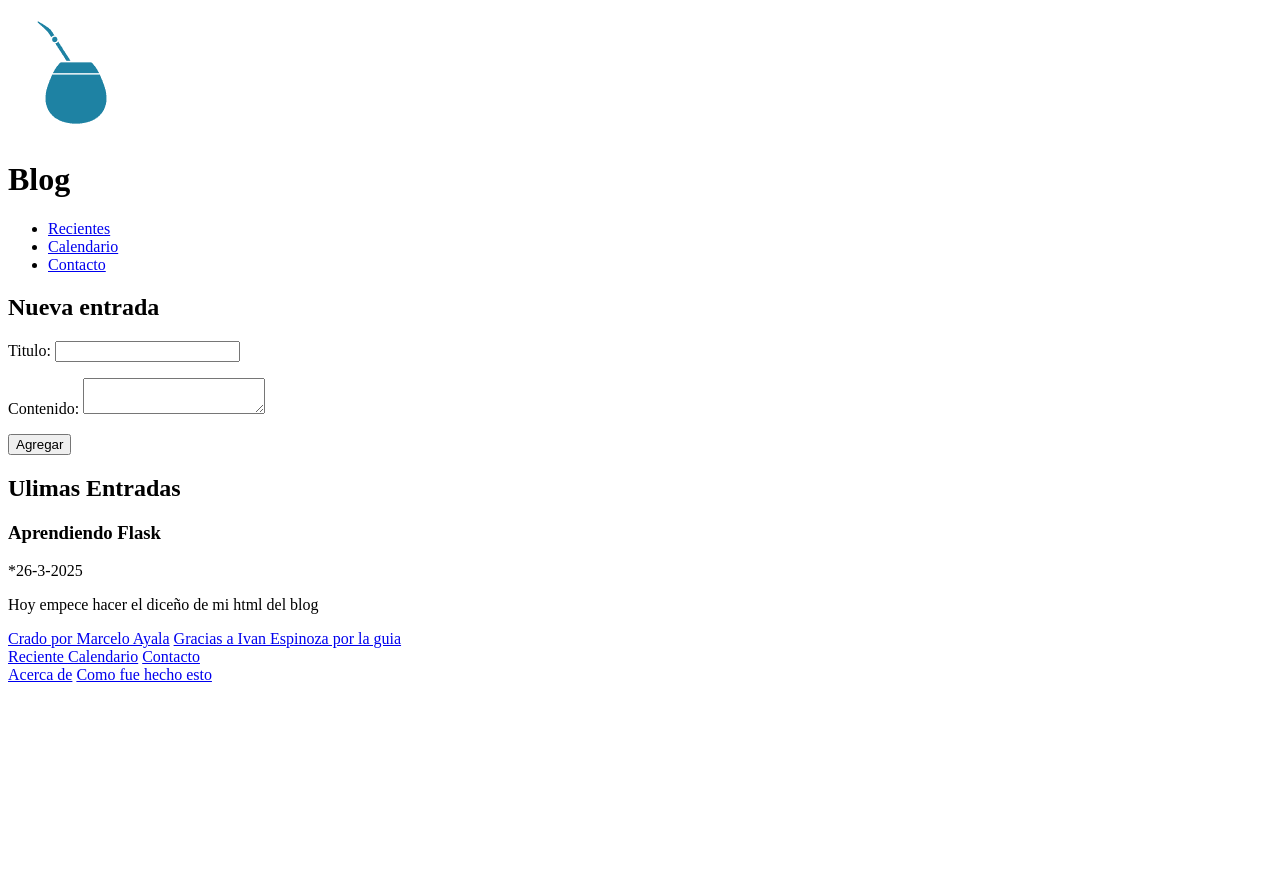
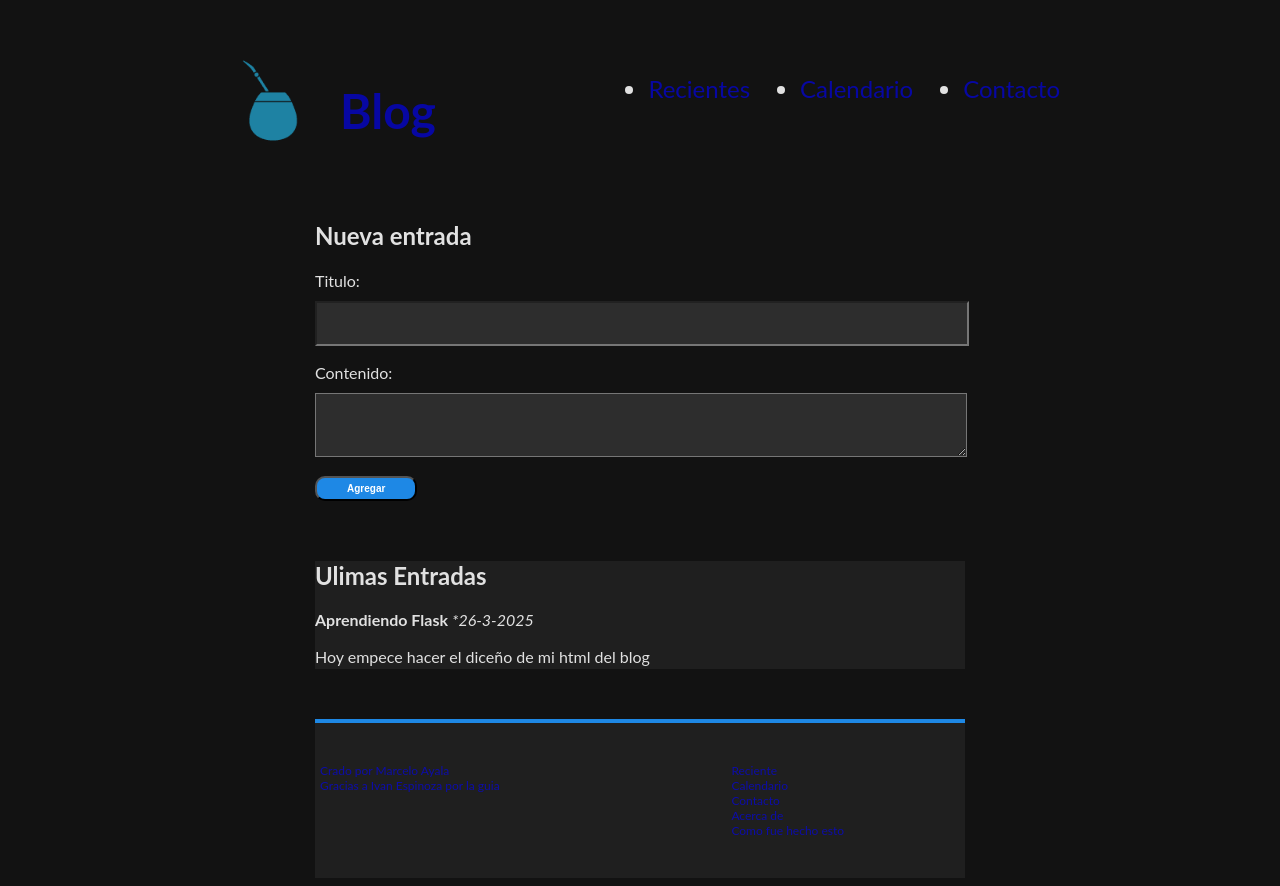
Before and after one commit to Argchacal/Blog_Flask, a Python web app: template templates/index.html in a window 1280 px wide. Before the commit the page ends 682 px from the top, so only its background shows below. Run offline with Jinja, Linux system fonts and the light colour scheme; the template is opened without the code that fills it, so the values that code supplies are empty.

Commit message:
realice el css

```diff
--- a/static/css/style.css
+++ b/static/css/style.css
@@ -0,0 +1,147 @@
+html {
+    font-family: lato, sans-serif;
+}
+
+body{
+    background-color: #121212;
+    color: #e1e1e1;
+}
+
+a {
+    color: rgba(0, 0, 255, 0.61);
+    text-decoration: none;
+}
+
+a:hover {
+    text-decoration: underline;/* esto hace que cuando pase el mause por el enlace se subrraye*/
+}
+
+.barra{
+    max-width: 840px;
+    margin: 50px auto;
+    padding: 0 20px;
+    display: flex;
+    flex-direction: row;
+    justify-content: space-between;
+    font-size: 24px;
+}
+
+.logo_barra{
+    display: flex;
+    color: rgba(0, 0, 255, 0.61);
+    font-weight: bold;/* negrita*/
+}
+
+.logo_barra img {
+    width: 100px;
+    height: 100px;
+    margin-right: 20px;
+}
+
+.barra_navegacion {
+    display: flex;
+    flex-direction: row;
+}
+
+.barra_navegacion_item {
+    margin-left: 50px;
+}
+
+.main {
+    max-width: 650px;
+    margin: 0 auto;
+    padding: 0 20px;
+}
+
+.form {
+    width: 100%;
+}
+
+.form_label {
+    display: block;
+    margin-bottom: 10px;
+    padding: 1px 0px;
+}
+
+.title, .form_texarea {
+    width: 650px;
+    font-size: 18px;
+    padding:  10px 0px;/* esto cambia el espacio entre la texto y el siguiente*/
+    background-color: #2d2d2d;
+
+}
+
+.form_texarea {
+    max-width: 650px;
+}
+.form_submit {
+    background-color: #1e88e5;
+    color: #fff;
+    font-size: 10px;
+    font-weight: bold;
+    padding: 5px 30px;
+    border-radius: 10px;
+    margin-bottom: 10px;
+
+}
+.form_submit:hover {/* se usa_hover para cuando pasa el mause por arriba*/
+    background-color: #1565c0;/*se oscurece el botom*/
+}
+
+.entrada{
+    background-color: #1f1f1f;
+    margin-top: 50px;
+}
+
+.entrada_titulo {
+    display: inline;
+    font-size: 16px;
+}
+
+.entrada_dato {
+    color: "1e88e5";
+    font-style: italic;
+}
+
+.entrada_contenido {
+    font-size: 16px;
+    line-height: 150%;
+}
+
+.footer {
+    background-color: #1f1f1f;
+    padding: 40px 0;
+    margin-top: 50px;
+    border-top: 4px solid #1e88e5;
+    font-size: 12px;
+
+}
+.footer_contenido {
+    max-width:  640px;
+    margin: 0 auto;
+    display: flex;
+    flex-direction:  row;
+}
+
+.footer .derecha {
+    flex-grow: 2;
+    display: flex;
+    flex-direction: column;
+}
+
+.footer .isquierda {
+    flex-grow: 1;
+    display: flex;
+    flex-direction: column;
+}
+
+.footer_columna {
+    display: flex;
+    flex-direction: column;
+    margin-left: 0px;
+}
+
+.footer_item {
+    margin-bottom: 5px;
+    text-decoration: none;
+}
--- a/templates/index.html
+++ b/templates/index.html
@@ -7,20 +7,20 @@
     <link rel="stylesheet" href="../static/css/style.css">
 </head>
 <body>
-    <head class="barra">
+    <header class="barra">
         <div class="logo_barra">
             <img src="../static/css/pymateando-favicon-color.png" alt="Logo">
             <h1 class="titulo_encabezado">Blog</h1>
         </div>
         <nav>
-            <ul>
+            <ul class="barra_navegacion">
                 <li class="barra_navegacion_item" href = "#" ><a href="#" class="barra_navegacion_link">Recientes</a></li>
                 <li class="barra_navegacion_item" href = "#" ><a href="#" class="barra_navegacion_link">Calendario</a></li>
                 <li class="barra_navegacion_item" href = "#" ><a href="#" class="barra_navegacion_link">Contacto</a></li>
 
         </nav>
 
-    </head>
+    </header>
     <main class="main">
             <section>
                 <h2>Nueva entrada</h2>
@@ -41,7 +41,7 @@
                 <article>
                     <div>
                     <h3 class="entrada_titulo">Aprendiendo Flask</h3>
-                    <time datetime="26-02-2025" class="entrada_date">*26-3-2025</time>
+                    <time datetime="26-02-2025" class="entrada_dato">*26-3-2025</time>
                     <p class="entrada_contenido">Hoy empece hacer el diceño de mi html del blog</p>
 
                     </div>
```
